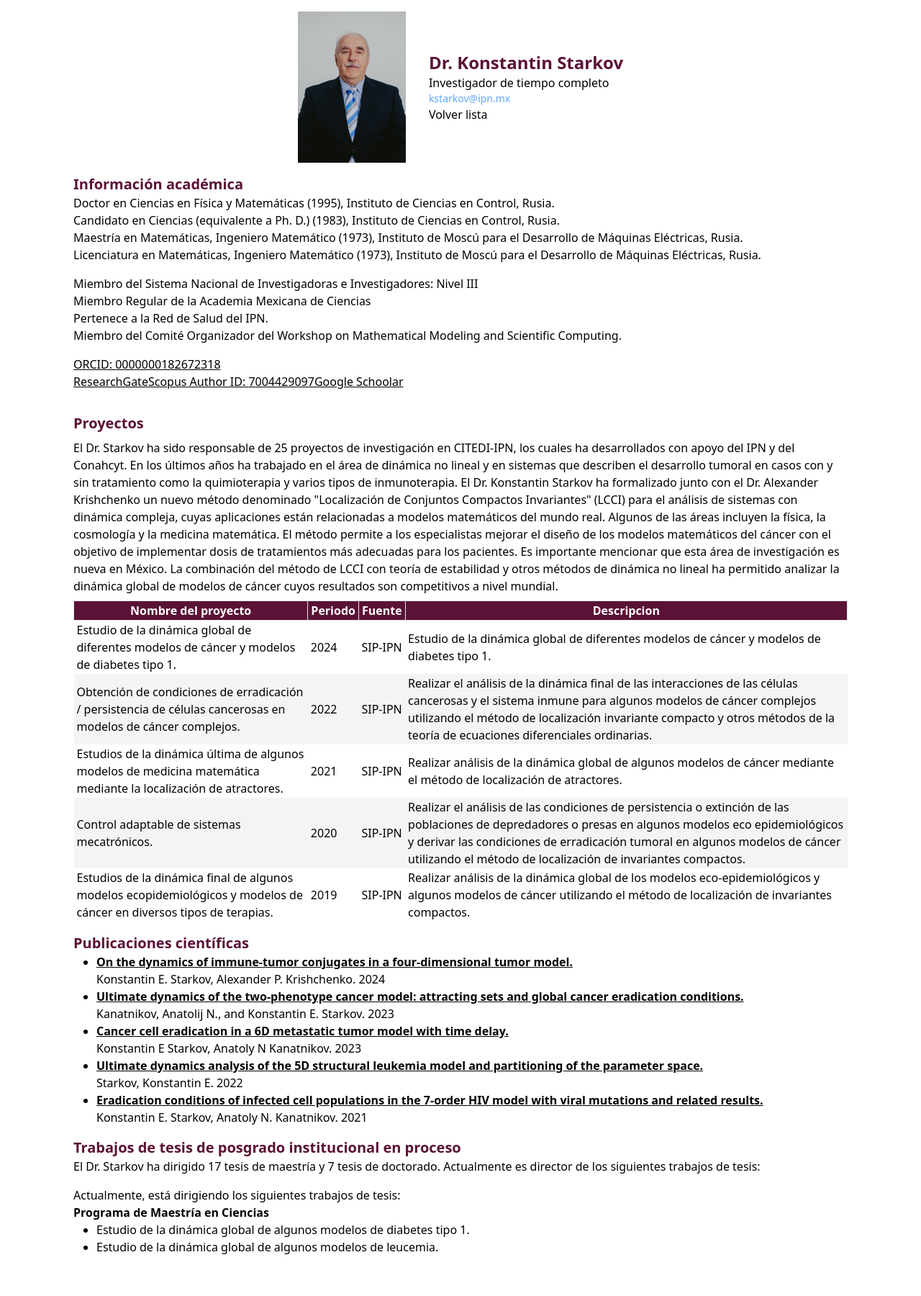
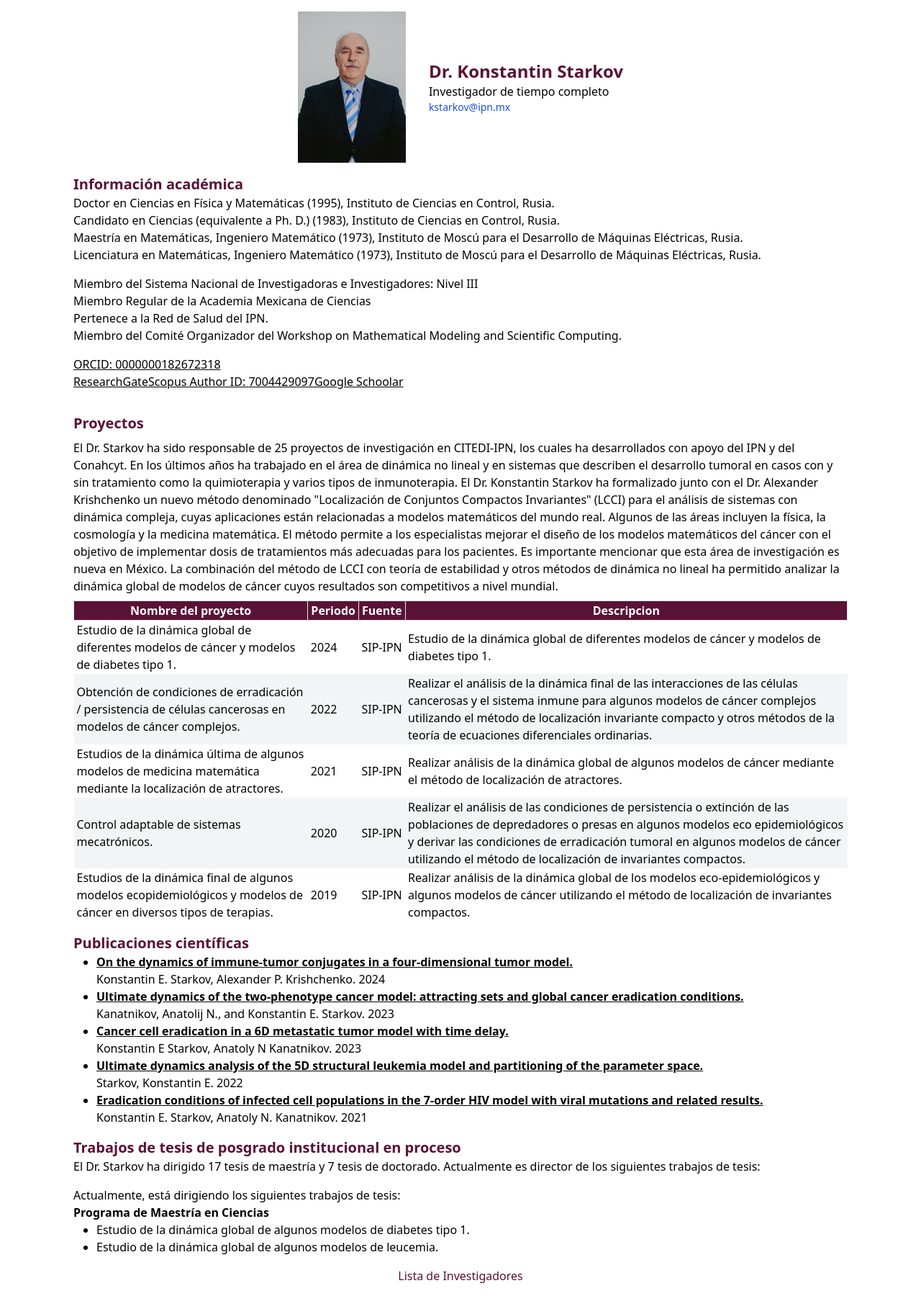
Before and after one commit to pabcrz/investigacion-citedi, a Next.js app: page /investigadores/1 in a window 1280 px wide. Shown: the whole page at 72% size. Before the commit the page ends 1760 px from the top, so only its background shows below. Built offline with nearby package versions, Linux system fonts and the light colour scheme.

Commit message:
Add button to list

```diff
--- a/src/pages/investigadores/[id].js
+++ b/src/pages/investigadores/[id].js
@@ -43,9 +43,15 @@ export default function InvestigadorDetalle() {
             {investigador.name}
           </h1>
           <h2>Investigador de tiempo {investigador.tiempo}</h2>
-          {!!laboratio && <h3>Responsable de Laboratorio {laboratio.name}</h3>}
-          <p className="text-sm text-blue-400">{investigador.emailIPN}</p>
-          <Link href="/investigadores">Volver lista</Link>
+          {!!laboratio && (
+            <Link
+              href={`/laboratorios/${laboratio.id}`}
+              className="underline hover:text-blue-700"
+            >
+              Responsable de Laboratorio {laboratio.name}
+            </Link>
+          )}
+          <p className="text-sm text-blue-700">{investigador.emailIPN}</p>
         </div>
       </section>
       <section className="w-full px-4 md:px-8 xl:max-w-max-content justify-center">
@@ -256,6 +262,12 @@ export default function InvestigadorDetalle() {
           })}
         </section>
       )}
+      <Link
+        href="/investigadores"
+        className="p2 px-4 rounded-md text-primary hover:bg-primary hover:text-white "
+      >
+        Lista de Investigadores
+      </Link>
     </main>
   );
 }
--- a/src/pages/laboratorios/[id].js
+++ b/src/pages/laboratorios/[id].js
@@ -33,7 +33,6 @@ export default function LaboratorioDetalle() {
       <h1 className="text-primary font-bold text-2xl">
         Laboratorio de {laboratorio.name}
       </h1>
-      <Link href="/laboratorios">Volver a la lista</Link>
       <section className="w-[90%] xl:max-w-max-content justify-center">
         {laboratorio.img ? (
           <Image
@@ -234,6 +233,12 @@ export default function LaboratorioDetalle() {
           </ul>
         </section>
       )}
+      <Link
+        href="/laboratorios"
+        className="p2 px-4 rounded-md text-primary hover:bg-primary hover:text-white "
+      >
+        Lista de Laboratorios
+      </Link>
     </main>
   );
 }
```
